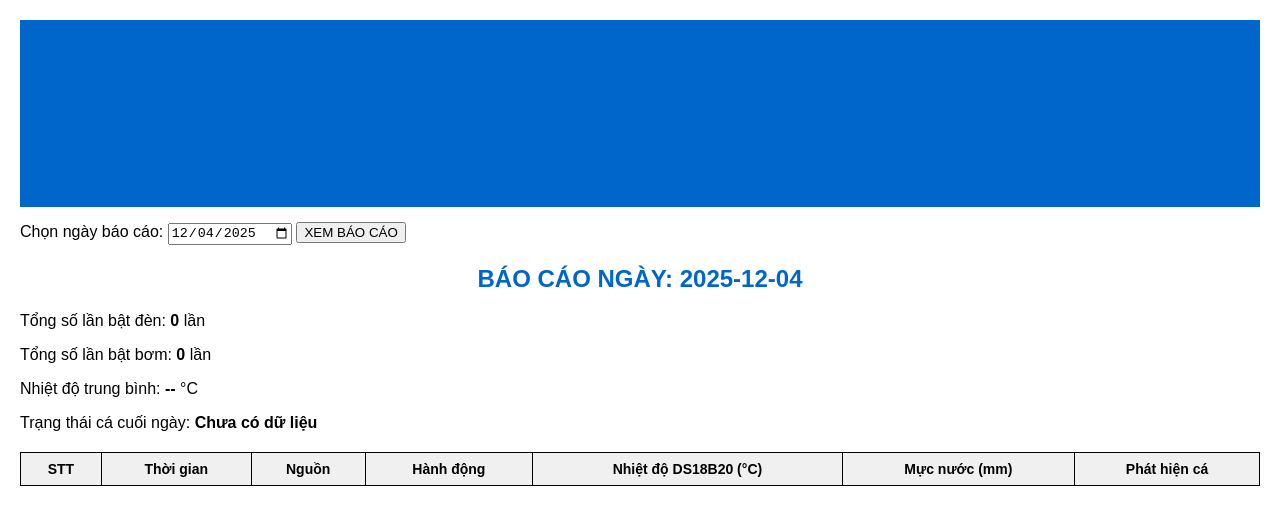
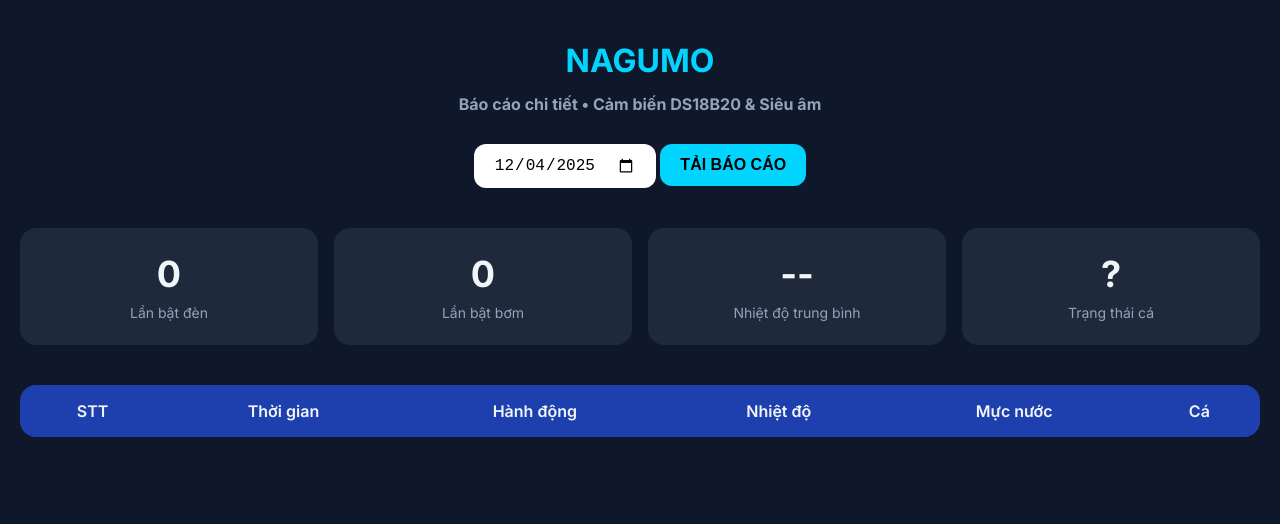
Before and after one commit to thuhavimaru/web, a plain HTML site: page report.html in a window 1280 px wide. Drawn offline with Linux system fonts and the light colour scheme; no server answers.

Commit message:
Add files via upload

```diff
--- a/report.html
+++ b/report.html
@@ -2,58 +2,67 @@
 <html lang="vi">
 <head>
   <meta charset="UTF-8"/>
-  <title>NAGUMO - Báo cáo cơ bản</title>
+  <title>NAGUMO • Báo cáo</title>
   <script src="https://www.gstatic.com/firebasejs/9.22.2/firebase-app-compat.js"></script>
   <script src="https://www.gstatic.com/firebasejs/9.22.2/firebase-database-compat.js"></script>
+  <link href="https://fonts.googleapis.com/css2?family=Inter:wght@300;400;500;600;700&display=swap" rel="stylesheet">
   <style>
-    body {font-family: Arial, sans-serif; background:white; color:black; padding:20px; margin:0;}
-    h1, h2 {text-align:center; color:#0066cc;}
-    table {width:100%; border-collapse:collapse; margin:20px 0; font-size:14px;}
-    th, td {border:1px solid #000; padding:8px; text-align:center;}
-    th {background:#f0f0f0;}
-    .header {background:#0066cc; color:white; padding:15px; text-align:center; font-size:20px;}
-    .info {margin:15px 0; font-size:16px;}
-    .highlight {font-weight:bold; color:#d00;}
+    :root { --bg: #0f172a; --card: #1e293b; --text: #f1f5f9; --accent: #00d4ff; }
+    body {font-family:'Inter',sans-serif; background:var(--bg); color:var(--text); padding:20px; margin:0;}
+    h1 {text-align:center; color:var(--accent); font-size:32px; margin-bottom:8px;}
+    h2 {text-align:center; color:#94a3b8; font-size:16px; margin-bottom:30px;}
+    .controls {text-align:center; margin:30px 0;}
+    input, button {padding:12px 20px; font-size:16px; border-radius:12px; border:none;}
+    button {background:var(--accent); color:black; font-weight:600; cursor:pointer;}
+    .summary {display:grid; grid-template-columns:repeat(auto-fit,minmax(200px,1fr)); gap:16px; margin:40px 0;}
+    .sum-card {background:var(--card); border-radius:16px; padding:24px; text-align:center;}
+    .sum-value {font-size:36px; font-weight:700;}
+    .sum-label {font-size:14px; color:#94a3b8; margin-top:8px;}
+    table {width:100%; border-collapse:collapse; margin-top:30px; background:var(--card); border-radius:16px; overflow:hidden;}
+    th {background:#1e40af; padding:16px; text-align:center; font-weight:600;}
+    td {padding:14px; text-align:center; border-bottom:1px solid #334155;}
+    .fish-yes {color:#10b981; font-weight:bold;}
+    .fish-no {color:#ef4444; font-weight:bold;}
   </style>
 </head>
 <body>
+  <h1>NAGUMO</h1>
+  <h2>Báo cáo chi tiết • Cảm biến DS18B20 & Siêu âm</h2>
 
-<div class="header">
-  <h1>HỆ THỐNG GIÁM SÁT BỂ CÁ NAGUMO</h1>
-  <h2>TRƯỜNG ĐẠI HỌC HÀNG HẢI VIỆT NAM - VIMARU</h2>
+  <div class="controls">
+    <input type="date" id="datePicker"/>
+    <button onclick="loadReport()">TẢI BÁO CÁO</button>
   </div>
 
-<div class="info">
-  <label>Chọn ngày báo cáo: </label>
-  <input type="date" id="datePicker"/>
-  <button onclick="loadReport()">XEM BÁO CÁO</button>
+  <div class="summary">
+    <div class="sum-card">
+      <div class="sum-value" id="lightCnt">0</div>
+      <div class="sum-label">Lần bật đèn</div>
     </div>
-
-<div class="info">
-  <h2 id="title">BÁO CÁO NGÀY: .........</h2>
-  <p>Tổng số lần bật đèn: <b id="lightCnt">0</b> lần</p>
-  <p>Tổng số lần bật bơm: <b id="pumpCnt">0</b> lần</p>
-  <p>Nhiệt độ trung bình: <b id="avgTemp">--</b> °C</p>
-  <p>Trạng thái cá cuối ngày: <b id="fishStatus">Chưa có dữ liệu</b></p>
+    <div class="sum-card">
+      <div class="sum-value" id="pumpCnt">0</div>
+      <div class="sum-label">Lần bật bơm</div>
+    </div>
+    <div class="sum-card">
+      <div class="sum-value" id="avgTemp">--</div>
+      <div class="sum-label">Nhiệt độ trung bình</div>
+    </div>
+    <div class="sum-card">
+      <div class="sum-value" id="fishStatus">?</div>
+      <div class="sum-label">Trạng thái cá</div>
+    </div>
   </div>
 
   <table id="table">
     <tr>
-    <th>STT</th>
-    <th>Thời gian</th>
-    <th>Nguồn</th>
-    <th>Hành động</th>
-    <th>Nhiệt độ DS18B20 (°C)</th>
-    <th>Mực nước (mm)</th>
-    <th>Phát hiện cá</th>
+      <th>STT</th><th>Thời gian</th><th>Hành động</th>
+      <th>Nhiệt độ</th><th>Mực nước</th><th>Cá</th>
     </tr>
   </table>
 
 <script>
-const firebaseConfig = {
-  apiKey: "AIzaSyAtxDRC6LzxTD-d0JvRDPQnejNgYFVzQ38",
-  databaseURL: "https://nagumo-2f89d-default-rtdb.asia-southeast1.firebasedatabase.app",
-};
+const firebaseConfig = { apiKey: "AIzaSyAtxDRC6LzxTD-d0JvRDPQnejNgYFVzQ38",
+  databaseURL: "https://nagumo-2f89d-default-rtdb.asia-southeast1.firebasedatabase.app" };
 firebase.initializeApp(firebaseConfig);
 const db = firebase.database();
 
@@ -64,55 +73,39 @@ function loadReport() {
   const start = new Date(date).setHours(0,0,0,0);
   const end = new Date(date).setHours(23,59,59,999);
 
-  document.getElementById('title').innerText = `BÁO CÁO NGÀY: ${date}`;
   document.getElementById('table').innerHTML = `<tr>
-    <th>STT</th><th>Thời gian</th><th>Nguồn</th><th>Hành động</th>
-    <th>Nhiệt độ DS18B20 (°C)</th><th>Mực nước (mm)</th><th>Phát hiện cá</th>
+    <th>STT</th><th>Thời gian</th><th>Hành động</th>
+    <th>Nhiệt độ</th><th>Mực nước</th><th>Cá</th>
   </tr>`;
 
-  let stt = 1, lightCnt = 0, pumpCnt = 0, sumTemp = 0, tempCount = 0;
-  let lastFish = "Không thấy cá";
+  let stt=1, light=0, pump=0, sumTemp=0, tempCnt=0, lastFish="Không thấy cá";
 
   db.ref("/history").once("value").then(snap => {
     const data = snap.val() || {};
     for (let key in data) {
       const h = data[key];
-      if (h.timestamp) {
-        const ts = new Date(h.timestamp).getTime();
-        if (ts >= start && ts <= end) {
-          if (h.action?.includes("Light ON")) lightCnt++;
-          if (h.action?.includes("Pump ON")) pumpCnt++;
-
-          if (h.temp !== undefined) {
-            sumTemp += parseFloat(h.temp);
-            tempCount++;
-          }
-          if (h.fishDetected !== undefined) {
-            lastFish = h.fishDetected ? "PHÁT HIỆN CÁ" : "KHÔNG THẤY CÁ";
-          }
+      if (h.timestamp && new Date(h.timestamp).getTime() >= start && new Date(h.timestamp).getTime() <= end) {
+        if (h.action?.includes("Light ON")) light++;
+        if (h.action?.includes("Pump ON")) pump++;
+        if (h.temp) { sumTemp += parseFloat(h.temp); tempCnt++; }
+        if (h.fishDetected !== undefined) lastFish = h.fishDetected ? "PHÁT HIỆN CÁ" : "KHÔNG THẤY CÁ";
 
         const row = document.getElementById('table').insertRow();
         row.insertCell().innerText = stt++;
         row.insertCell().innerText = new Date(h.timestamp).toLocaleString('vi-VN');
-          row.insertCell().innerText = h.by || "ESP";
         row.insertCell().innerText = h.action || "-";
-          row.insertCell().innerText = h.temp !== undefined ? parseFloat(h.temp).toFixed(1) : "--";
-          row.insertCell().innerText = h.dist !== undefined ? h.dist : "--";
-          const fishCell = row.insertCell();
-          fishCell.innerText = h.fishDetected !== undefined
-            ? (h.fishDetected ? "CÓ" : "KHÔNG")
-            : "--";
-          if (h.fishDetected) fishCell.style.color = "green";
+        row.insertCell().innerText = h.temp ? parseFloat(h.temp).toFixed(1)+"°C" : "--";
+        row.insertCell().innerText = h.dist || "--";
+        const cell = row.insertCell();
+        cell.innerHTML = h.fishDetected !== undefined ? (h.fishDetected ? '<span class="fish-yes">CÓ</span>' : '<span class="fish-no">KHÔNG</span>') : "--";
       }
     }
-    }
-    document.getElementById('lightCnt').innerText = lightCnt;
-    document.getElementById('pumpCnt').innerText = pumpCnt;
-    document.getElementById('avgTemp').innerText = tempCount > 0 ? (sumTemp/tempCount).toFixed(2) : "--";
+    document.getElementById('lightCnt').innerText = light;
+    document.getElementById('pumpCnt').innerText = pump;
+    document.getElementById('avgTemp').innerText = tempCnt>0 ? (sumTemp/tempCnt).toFixed(1)+"°C" : "--";
     document.getElementById('fishStatus').innerText = lastFish;
   });
 }
-
 loadReport();
 </script>
 </body>
```
Lines whose indentation alone changed are shown as unchanged.
